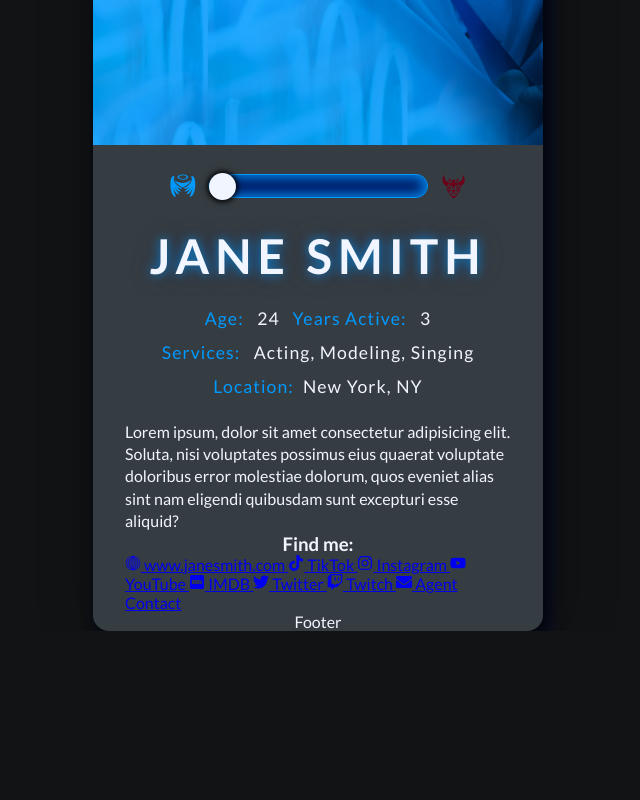
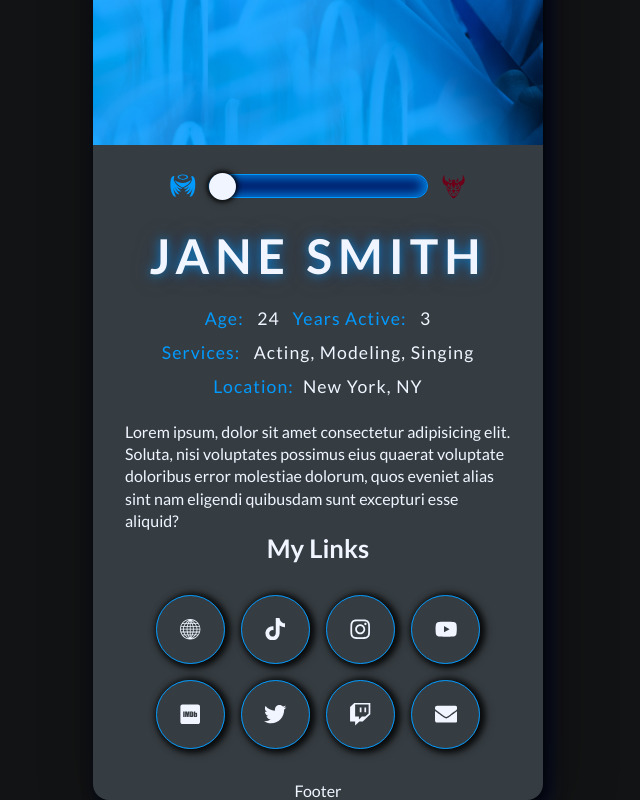
Before and after one commit to BorofskyDev/model-card-react, a React (Vite) app: page / in a window 1280 px wide. Shown: the part 653-1453 px from the top of the page, without its empty margins (322-962 px from the left). Before the commit the page ends 1284 px from the top, so only its background shows below. Built offline with nearby package versions, Linux system fonts and the light colour scheme.

Commit message:
completed primary-body styling

```diff
--- a/src/components/Main/Main.css
+++ b/src/components/Main/Main.css
@@ -10,7 +10,8 @@
   font-size: 3rem;
   text-transform: uppercase;
   letter-spacing: 0.125em;
-    text-shadow: 0 0 0.25em rgba(0, 154, 255, 0.8), 0 0 0.5em rgba(0, 26, 101, 0.4);
+  text-shadow: 0 0 0.25em rgba(0, 154, 255, 0.8),
+    0 0 0.5em rgba(0, 26, 101, 0.4);
 }
 
 .card__about--container {
@@ -34,3 +35,39 @@
 .card__content {
   line-height: 1.4;
 }
+
+.card__links--title {
+  font-size: 1.6rem;
+}
+
+.card__links {
+  margin: 2em 0;
+  display: flex;
+  flex-wrap: wrap;
+  justify-content: center;
+  align-items: center;
+  gap: 1em;
+}
+
+.card__link {
+  display: flex;
+  justify-content: space-between;
+  align-items: center;
+  padding: 1em;
+  font-size: 1.4rem;
+  color: #f0f5ff;
+  border: 1px solid #009aff;
+  border-radius: 50%;
+  box-shadow: 2px 1px 6px 3px rgba(0, 0, 0, 0.8),
+    4px 2px 12px rgba(0, 0, 0, 0.4);
+  transform: scale(1);
+  transition: all 500ms ease-in-out;
+}
+
+.card__link:hover,
+.card__link:focus {
+  background-color: #009aff;
+  box-shadow: 0 0 6px 3px rgba(0, 154, 255, 0.8),
+    4px 2px 12px rgba(0, 0, 0, 0.4);
+  transform: scale(1.1);
+}
--- a/src/components/Main/Main.jsx
+++ b/src/components/Main/Main.jsx
@@ -36,31 +36,31 @@ export default function Main() {
         dolorum, quos eveniet alias sint nam eligendi quibusdam sunt excepturi
         esse aliquid?
       </p>
-      <h3 className="card__links--title">Find me:</h3>
+      <h3 className="card__links--title">My Links</h3>
       <div className="card__links">
         <a href="#" className="card__link">
-          <GiWireframeGlobe className="card__icon" /> www.janesmith.com{' '}
+          <GiWireframeGlobe className="card__icon" />
         </a>
         <a href="#" className="card__link">
-          <FaTiktok className="card__icon" /> TikTok{' '}
+          <FaTiktok className="card__icon" />
         </a>
         <a href="#" className="card__link">
-          <FaInstagram className="card__icon" /> Instagram{' '}
+          <FaInstagram className="card__icon" />
         </a>
         <a href="#" className="card__link">
-          <FaYoutube className="card__icon" /> YouTube{' '}
+          <FaYoutube className="card__icon" />
         </a>
         <a href="#" className="card__link">
-          <FaImdb className="card__icon" /> IMDB{' '}
+          <FaImdb className="card__icon" />
         </a>
         <a href="#" className="card__link">
-          <FaTwitter className="card__icon" /> Twitter{' '}
+          <FaTwitter className="card__icon" />
         </a>
         <a href="#" className="card__link">
-          <FaTwitch className="card__icon" /> Twitch{' '}
+          <FaTwitch className="card__icon" />
         </a>
         <a href="#" className="card__link">
-          <FaEnvelope className="card__icon" /> Agent Contact{' '}
+          <FaEnvelope className="card__icon" />
         </a>
       </div>
     </div>
```
Lines whose indentation alone changed are shown as unchanged.
